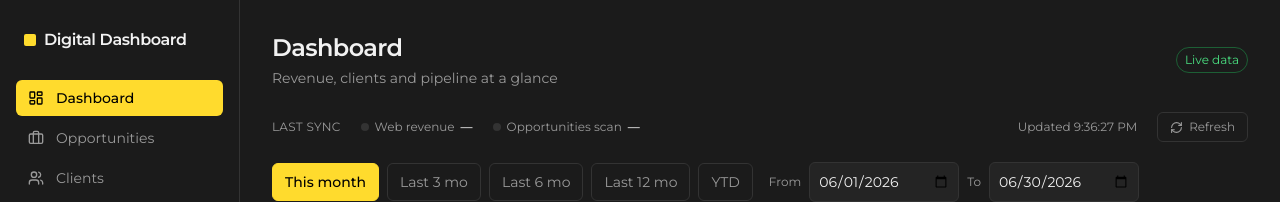
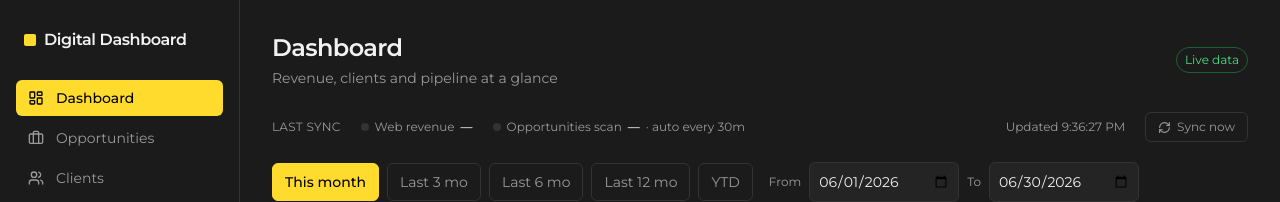
Before and after one commit to rahulkaushal21/Dashboard_2026_Digital, a Next.js app: page / in a window 1280 px wide. Shown: the top 202 px of the page. Built offline with nearby package versions, Linux system fonts and the light colour scheme; no server answers; the database is empty.

Commit message:
Dashboard: real Sync-now button (revenue edge function) + fix/live timestamp

```diff
--- a/app/page.tsx
+++ b/app/page.tsx
@@ -37,15 +37,27 @@ const PRESETS: { key: string; label: string }[] = [
 ]
 const selCls = 'bg-mav-panel border border-mav-line rounded-md px-2 py-2 text-sm outline-none focus:border-mav-yellow'
 
-const ago = (ts: string | null) => {
-  if (!ts) return '—'
-  const s = (Date.now() - new Date(ts).getTime()) / 1000
+// Supabase returns timestamps like "2026-06-26 21:44:18.160673+00" — normalise so every browser parses it.
+const parseTs = (ts: string | null) => {
+  if (!ts) return NaN
+  let s = ts.trim().replace(' ', 'T').replace(/(\.\d{3})\d+/, '$1')
+  if (/[+-]\d{2}$/.test(s)) s += ':00'                 // "+00" -> "+00:00"
+  else if (!/[zZ]|[+-]\d{2}:\d{2}$/.test(s)) s += 'Z'  // assume UTC if no zone
+  return new Date(s).getTime()
+}
+const ago = (ts: string | null, nowMs: number) => {
+  const t = parseTs(ts)
+  if (!ts || isNaN(t)) return '—'
+  const s = (nowMs - t) / 1000
   if (s < 60) return 'just now'
   if (s < 3600) return Math.floor(s / 60) + 'm ago'
   if (s < 86400) return Math.floor(s / 3600) + 'h ago'
   return Math.floor(s / 86400) + 'd ago'
 }
-const freshWithin = (ts: string | null, mins: number) => !!ts && (Date.now() - new Date(ts).getTime()) / 60000 < mins
+const freshWithin = (ts: string | null, mins: number, nowMs: number) => { const t = parseTs(ts); return !isNaN(t) && (nowMs - t) / 60000 < mins }
+const later = (a: string | null, b: string | null) => { const ta = parseTs(a), tb = parseTs(b); if (isNaN(ta)) return b; if (isNaN(tb)) return a; return ta >= tb ? a : b }
+const FN_URL = (process.env.NEXT_PUBLIC_SUPABASE_URL || '') + '/functions/v1/sync-web-revenue'
+const ANON = process.env.NEXT_PUBLIC_SUPABASE_ANON_KEY || ''
 
 // --- segment (service department) bifurcation --------------------------------
 const SEG_ORDER = ['WEB-US', 'WEB-UK', 'WEB-AU', 'LP', 'HUB', 'AI & Automation']
@@ -75,15 +87,30 @@ export default function Dashboard() {
   const [syncOpp, setSyncOpp] = useState<string | null>(null)
   const [refreshing, setRefreshing] = useState(false)
   const [lastRefreshed, setLastRefreshed] = useState<Date | null>(null)
+  const [nowMs, setNowMs] = useState(Date.now())
+  const [syncing, setSyncing] = useState(false)
+  const [syncResult, setSyncResult] = useState<string | null>(null)
+  useEffect(() => { const id = setInterval(() => setNowMs(Date.now()), 30000); return () => clearInterval(id) }, [])
   const load = async () => {
     setRefreshing(true)
     try {
-      const [r, c, o, b, sr, so] = await Promise.all([
+      const [r, c, o, b, srA, srB, so] = await Promise.all([
         getRevenue(), getClients(), getOpportunities(), getBookingsFull(),
-        getLastSync('web-revenue-appscript'), getLastSync('email-opportunities-scan'),
+        getLastSync('web-revenue-appscript'), getLastSync('web-revenue-sync'), getLastSync('email-opportunities-scan'),
       ])
-      setRev(r); setClients(c); setOpps(o); setBookingRows(b); setSyncRev(sr); setSyncOpp(so); setLastRefreshed(new Date())
+      setRev(r); setClients(c); setOpps(o); setBookingRows(b); setSyncRev(later(srA, srB)); setSyncOpp(so); setLastRefreshed(new Date()); setNowMs(Date.now())
     } finally { setRefreshing(false) }
+  }
+  // "Sync now" actually re-pulls the revenue sheet (via a Supabase edge function) THEN reloads the data.
+  const refreshAll = async () => {
+    setSyncing(true); setSyncResult(null)
+    try {
+      const res = await fetch(FN_URL, { method: 'POST', headers: ANON ? { apikey: ANON, Authorization: 'Bearer ' + ANON } : {} })
+      const j = await res.json().catch(() => null)
+      setSyncResult(j && j.ok ? `Sheet synced · ${j.rows} rows · ${j.agencies} agencies` : 'Sheet sync did not complete — showing last data')
+    } catch { setSyncResult('Sheet sync unreachable — showing last data') }
+    await load()
+    setSyncing(false)
   }
   useEffect(() => { load() }, [])
 
@@ -164,17 +191,17 @@ export default function Dashboard() {
       <div className="flex flex-wrap items-center gap-x-5 gap-y-2 mb-5 text-xs">
         <span className="uppercase tracking-wide text-mav-muted">Last sync</span>
         <span className="inline-flex items-center gap-1.5">
-          <span className={`w-2 h-2 rounded-full ${freshWithin(syncRev, 45) ? 'bg-green-400' : syncRev ? 'bg-amber-400' : 'bg-mav-line'}`} />
-          <span className="text-mav-muted">Web revenue</span><span className="font-medium">{ago(syncRev)}</span>
+          <span className={`w-2 h-2 rounded-full ${freshWithin(syncRev, 45, nowMs) ? 'bg-green-400' : syncRev ? 'bg-amber-400' : 'bg-mav-line'}`} />
+          <span className="text-mav-muted">Web revenue</span><span className="font-medium">{ago(syncRev, nowMs)}</span>
         </span>
         <span className="inline-flex items-center gap-1.5">
-          <span className={`w-2 h-2 rounded-full ${freshWithin(syncOpp, 180) ? 'bg-green-400' : syncOpp ? 'bg-amber-400' : 'bg-mav-line'}`} />
-          <span className="text-mav-muted">Opportunities scan</span><span className="font-medium">{ago(syncOpp)}</span>
+          <span className={`w-2 h-2 rounded-full ${freshWithin(syncOpp, 45, nowMs) ? 'bg-green-400' : syncOpp ? 'bg-amber-400' : 'bg-mav-line'}`} />
+          <span className="text-mav-muted">Opportunities scan</span><span className="font-medium">{ago(syncOpp, nowMs)}</span><span className="text-mav-muted">· auto every 30m</span>
         </span>
-        <span className="ml-auto text-mav-muted">{refreshing ? 'Refreshing…' : lastRefreshed ? `Updated ${lastRefreshed.toLocaleTimeString()}` : ''}</span>
-        <button onClick={load} disabled={refreshing}
+        <span className="ml-auto text-mav-muted">{syncing ? 'Pulling the revenue sheet…' : refreshing ? 'Refreshing…' : syncResult ? syncResult : lastRefreshed ? `Updated ${lastRefreshed.toLocaleTimeString()}` : ''}</span>
+        <button onClick={refreshAll} disabled={syncing || refreshing} title="Pull the latest revenue sheet into the dashboard"
           className="inline-flex items-center gap-1.5 px-3 py-1.5 rounded-md border border-mav-line text-mav-muted hover:text-white hover:border-mav-yellow disabled:opacity-50">
-          <RefreshCw size={13} className={refreshing ? 'animate-spin' : ''} /> Refresh
+          <RefreshCw size={13} className={(syncing || refreshing) ? 'animate-spin' : ''} /> {syncing ? 'Syncing…' : 'Sync now'}
         </button>
       </div>
 
```
